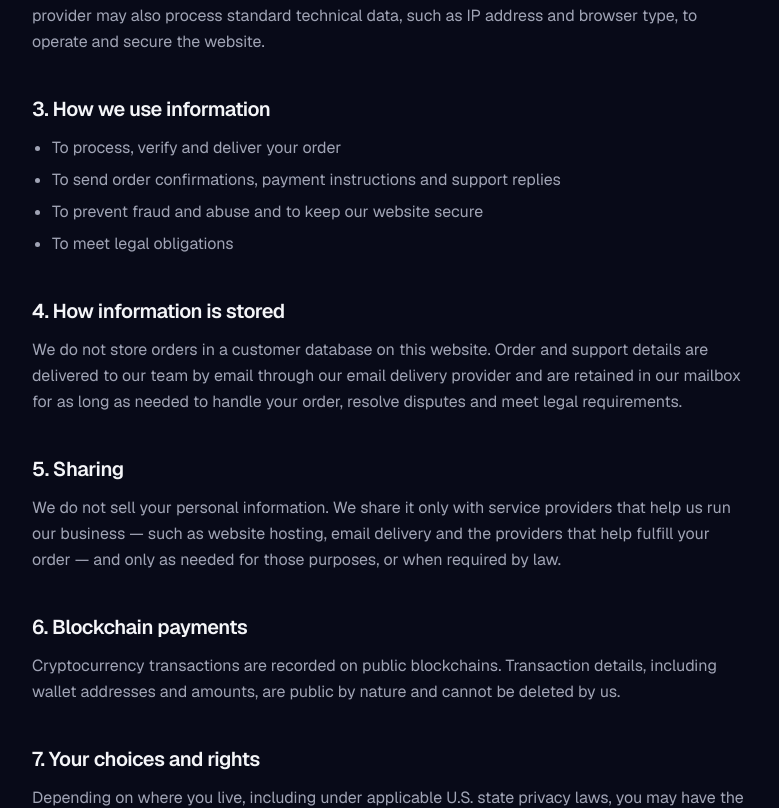
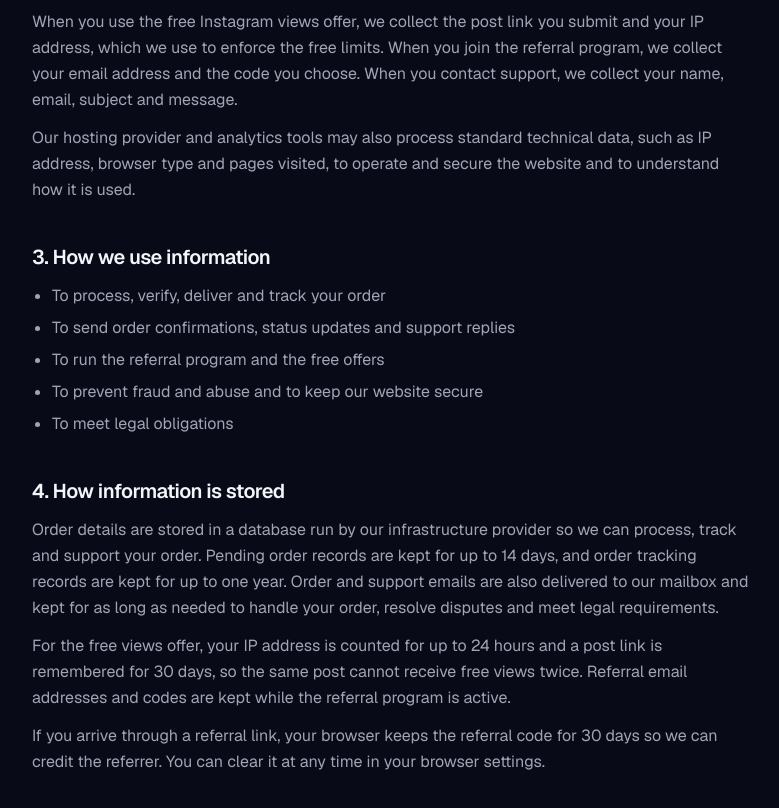
Before and after one commit to socialora1-code/socialora, a Next.js app: page /privacy in a window 1280 px wide. Shown: the part 1080-1888 px from the top of the page, without its empty margins (248-1027 px from the left). Built offline with nearby package versions, Linux system fonts and the light colour scheme; no server answers.

Commit message:
Update page.tsx

```diff
--- a/app/privacy/page.tsx
+++ b/app/privacy/page.tsx
@@ -24,14 +24,20 @@ const sections: LegalSection[] = [
       <>
         <p>When you place an order, we collect:</p>
         <ul>
-          <li>The public profile, post or video URL or username you submit</li>
+          <li>The public profile, post, video or channel link, or username, you submit</li>
           <li>Your email address</li>
           <li>The service, package, quantity and price of your order</li>
           <li>The payment method you chose and, if you provide it, your transaction ID or hash</li>
+          <li>A referral code, if you arrived through a referral link</li>
         </ul>
         <p>
-          When you contact support, we collect your name, email, subject and message. Our hosting provider may also
-          process standard technical data, such as IP address and browser type, to operate and secure the website.
+          When you use the free Instagram views offer, we collect the post link you submit and your IP address, which
+          we use to enforce the free limits. When you join the referral program, we collect your email address and the
+          code you choose. When you contact support, we collect your name, email, subject and message.
+        </p>
+        <p>
+          Our hosting provider and analytics tools may also process standard technical data, such as IP address,
+          browser type and pages visited, to operate and secure the website and to understand how it is used.
         </p>
       </>
     ),
@@ -40,8 +46,9 @@ const sections: LegalSection[] = [
     title: 'How we use information',
     body: (
       <ul>
-        <li>To process, verify and deliver your order</li>
-        <li>To send order confirmations, payment instructions and support replies</li>
+        <li>To process, verify, deliver and track your order</li>
+        <li>To send order confirmations, status updates and support replies</li>
+        <li>To run the referral program and the free offers</li>
         <li>To prevent fraud and abuse and to keep our website secure</li>
         <li>To meet legal obligations</li>
       </ul>
@@ -50,11 +57,23 @@ const sections: LegalSection[] = [
   {
     title: 'How information is stored',
     body: (
-      <p>
-        We do not store orders in a customer database on this website. Order and support details are delivered to our
-        team by email through our email delivery provider and are retained in our mailbox for as long as needed to
-        handle your order, resolve disputes and meet legal requirements.
-      </p>
+      <>
+        <p>
+          Order details are stored in a database run by our infrastructure provider so we can process, track and
+          support your order. Pending order records are kept for up to 14 days, and order tracking records are kept for
+          up to one year. Order and support emails are also delivered to our mailbox and kept for as long as needed to
+          handle your order, resolve disputes and meet legal requirements.
+        </p>
+        <p>
+          For the free views offer, your IP address is counted for up to 24 hours and a post link is remembered for 30
+          days, so the same post cannot receive free views twice. Referral email addresses and codes are kept while
+          the referral program is active.
+        </p>
+        <p>
+          If you arrive through a referral link, your browser keeps the referral code for 30 days so we can credit the
+          referrer. You can clear it at any time in your browser settings.
+        </p>
+      </>
     ),
   },
   {
@@ -62,8 +81,9 @@ const sections: LegalSection[] = [
     body: (
       <p>
         We do not sell your personal information. We share it only with service providers that help us run our
-        business — such as website hosting, email delivery and the providers that help fulfill your order — and only
-        as needed for those purposes, or when required by law.
+        business, and only as needed for those purposes, or when required by law. These include website hosting, email
+        delivery, analytics, the payment processor for automatic crypto payments, and the supply partners that deliver
+        your order, who receive the link or username and the quantity you ordered.
       </p>
     ),
   },
```
